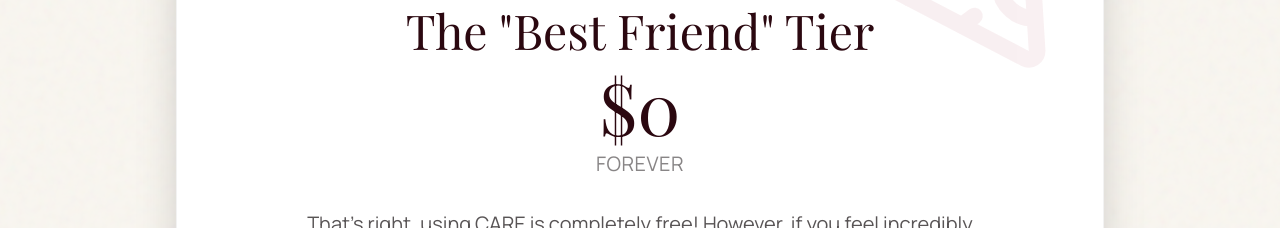
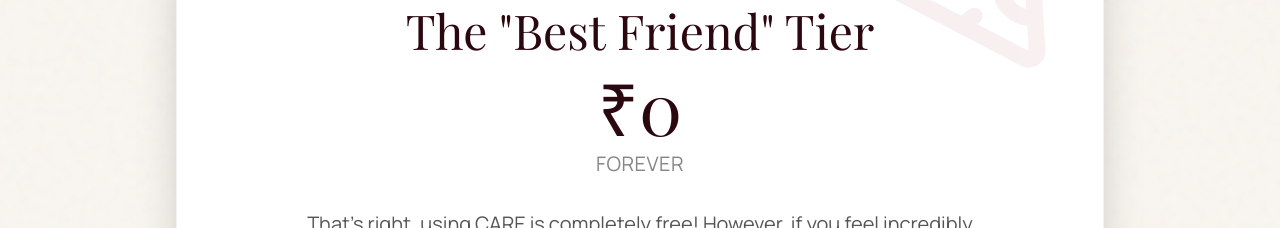
Before and after one commit to swarnavobiswas2005-debug/care, a Next.js app: page /pricing in a window 1280 px wide. Shown: the part 659-887 px from the top of the page. Built offline with nearby package versions, Linux system fonts and the light colour scheme; no server answers.

Commit message:
Update pricing page currency to INR (₹0)

```diff
--- a/src/app/pricing/page.tsx
+++ b/src/app/pricing/page.tsx
@@ -32,7 +32,7 @@
           </h2>
 
           <div className="text-6xl md:text-7xl font-display text-primary-wine mb-8 relative z-10">
-            $0
+            ₹0
             <span className="text-xl text-primary-black/50 font-sans tracking-wide uppercase block mt-2">Forever</span>
           </div>
 
```
